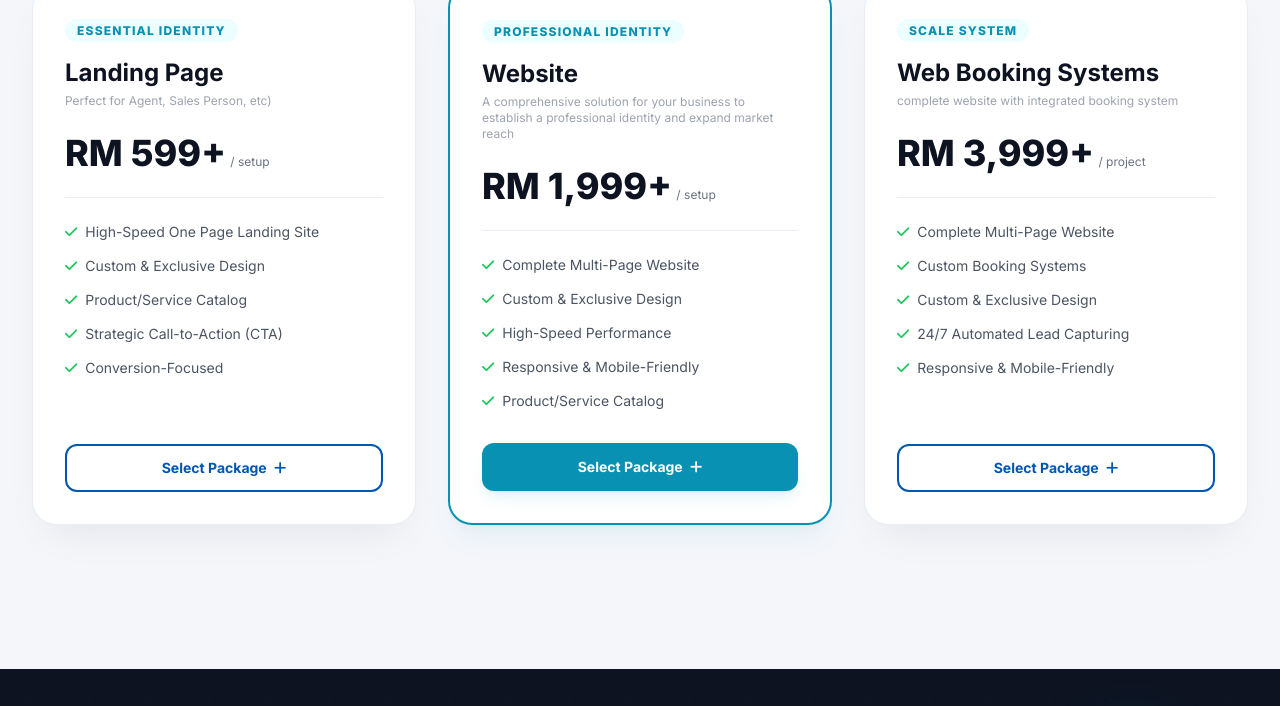
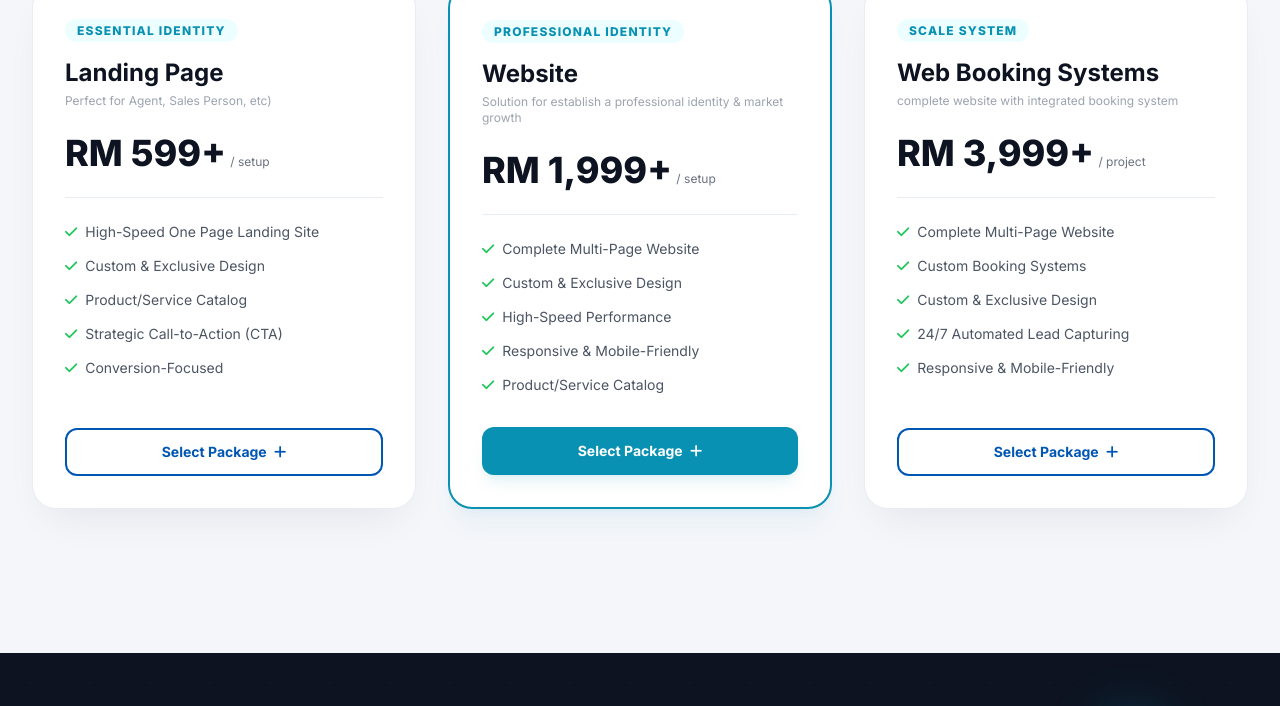
Before and after one commit to armarketingsolutions8/armarketingsolutions, a plain HTML site: page index.html in a window 1280 px wide. Shown: the part 4949-5655 px from the top of the page. Drawn offline with nearby package versions, Linux system fonts and the light colour scheme.

Commit message:
Update index.html

```diff
--- a/index.html
+++ b/index.html
@@ -720,7 +720,7 @@
                         <div>
                             <span class="text-xs uppercase font-extrabold tracking-widest text-cyan-600 bg-cyan-50 px-3 py-1 rounded-full">Professional Identity</span>
                             <h4 class="text-2xl font-bold text-navy-900 mt-4">Website</h4>
-                            <p class="text-xs text-gray-400 mt-1">A comprehensive solution for your business to establish a professional identity and expand market reach</p>
+                            <p class="text-xs text-gray-400 mt-1">Solution for establish a professional identity & market growth</p>
                             <div class="my-6">
                                 <span class="text-4xl font-extrabold text-navy-900">RM 1,999+</span>
                                 <span class="text-xs text-gray-500">/ setup</span>
```
